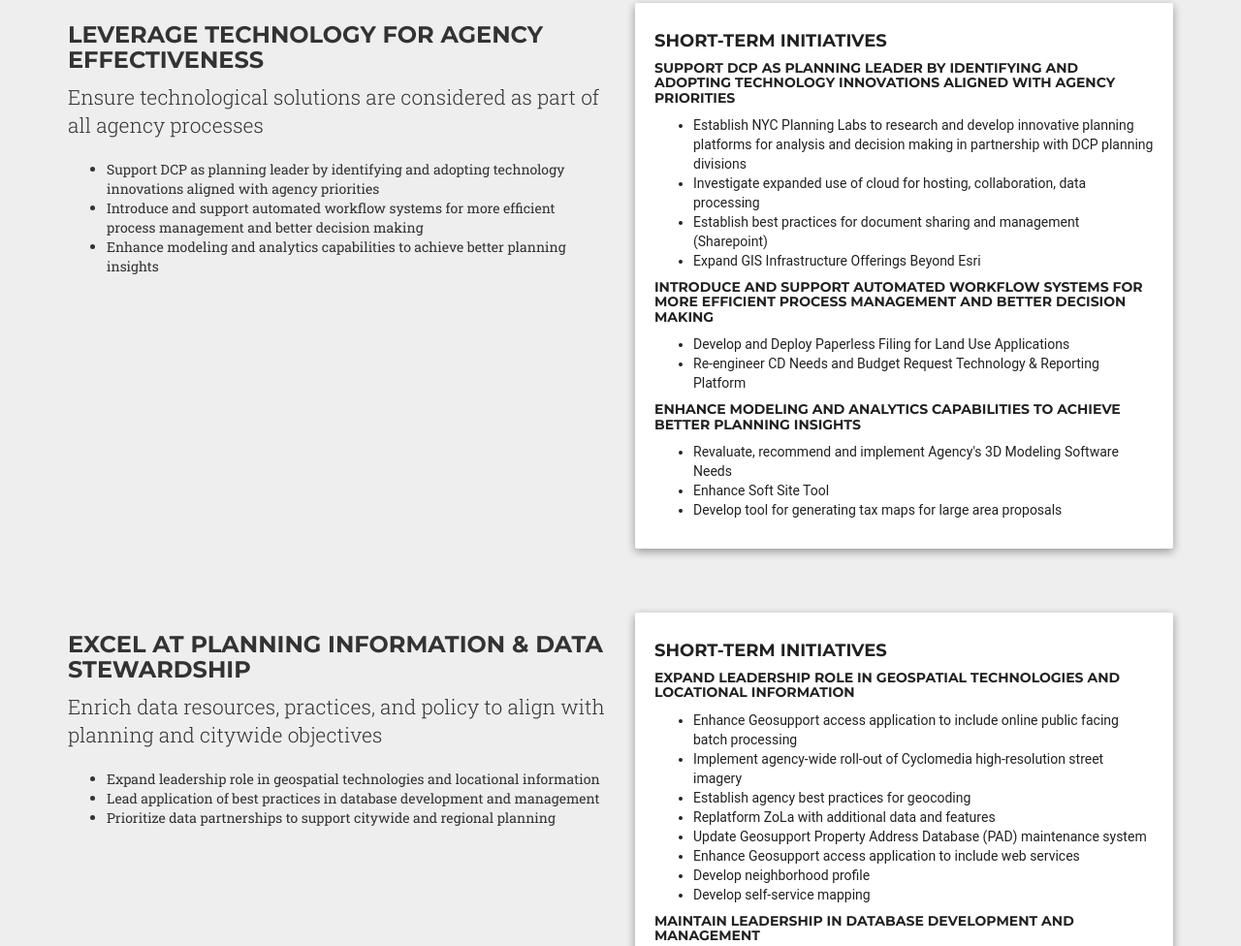
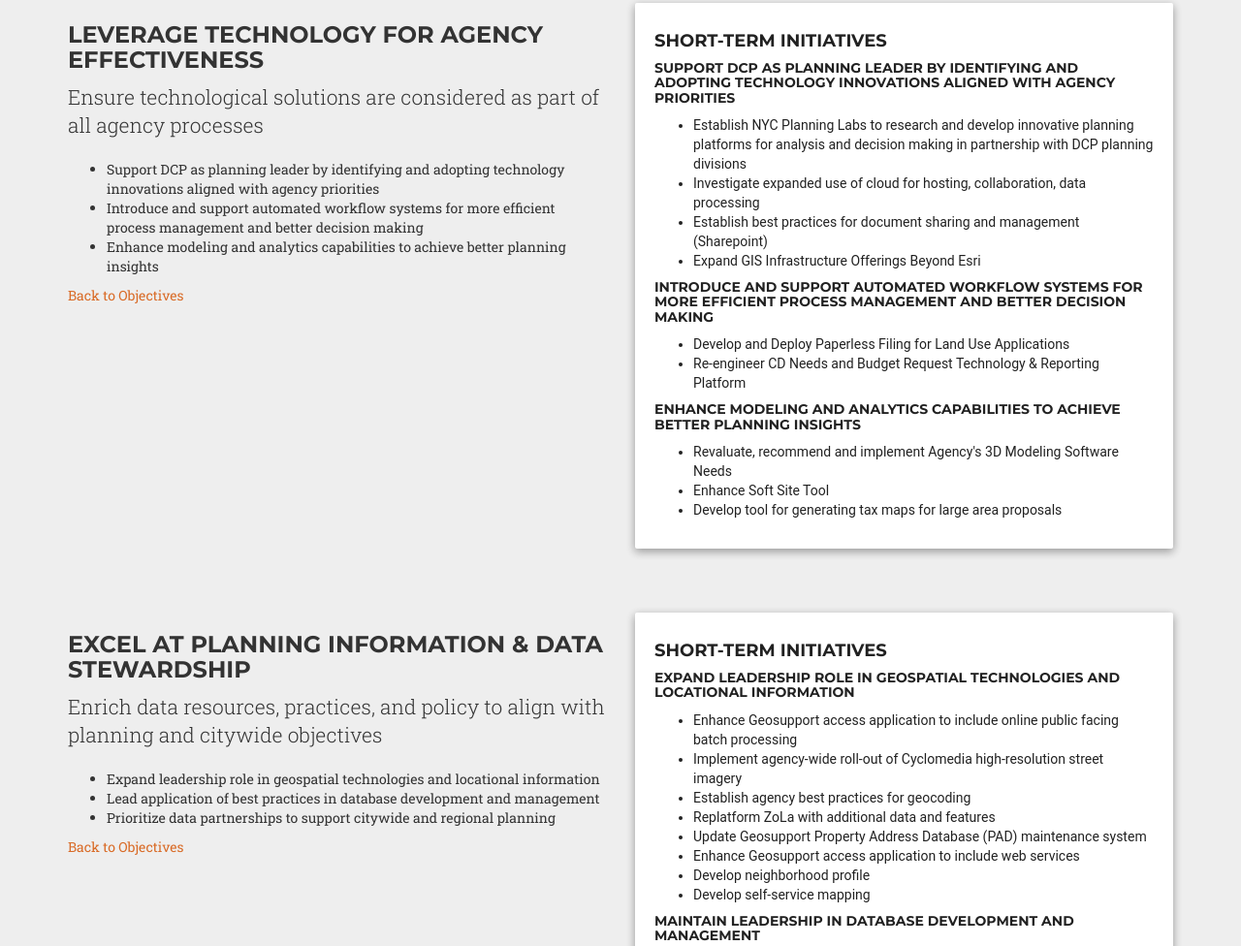
Before and after one commit to NYCPlanning/it-strategic-plan, a website: page index.html in a window 1280 px wide. Shown: the part 3359-4335 px from the top of the page at 97% size. Drawn offline with nearby package versions, Linux system fonts and the light colour scheme; a web font is replaced by a local one.

Commit message:
add back to objectives link

```diff
--- a/index.html
+++ b/index.html
@@ -101,7 +101,7 @@
   <section class="bg-light-gray" id="strategic-objectives">
     <div class="container">
       <div class="row">
-        <div class="col-lg-12 text-center">
+        <div class="col-lg-12 text-center" id="objectives">
           <h2 class="section-heading">Strategic Objectives</h2>
           <h3 class="section-subheading text-muted">Our IT strategic objectives are aligned with the agency's strategic objectives</h3>
         </div>
@@ -155,6 +155,8 @@
                 <li>Maintain open channels with customers to continuously improve core services and infrastructure</li>
                 <li>Improve internal communication of DCP technology landscape, including ongoing upgrades</li>
               </ul>
+
+              <a class="page-scroll" href="#objectives">Back to Objectives</a>
             </div>
             <div class="col-md-6">
               <div class="clearfix"></div>
@@ -203,6 +205,7 @@
                 <li>Introduce and support automated workflow systems for more efficient process management and better decision making</li>
                 <li>Enhance modeling and analytics capabilities to achieve better planning insights</li>
               </ul>
+              <a class="page-scroll" href="#objectives">Back to Objectives</a>
             </div>
             <div class="col-md-6">
               <div class="clearfix"></div>
@@ -248,6 +251,7 @@
                 <li>Lead application of best practices in database development and management</li>
                 <li>Prioritize data partnerships to support citywide and regional planning</li>
               </ul>
+              <a class="page-scroll" href="#objectives">Back to Objectives</a>
             </div>
             <div class="col-md-6">
               <div class="clearfix"></div>
@@ -299,6 +303,7 @@
                 <li>Develop and support platforms to increase data accessibility and planning transparency</li>
                 <li>Facilitate inclusive citizen engagement and outreach methods</li>
               </ul>
+              <a class="page-scroll" href="#objectives">Back to Objectives</a>
             </div>
             <div class="col-md-6">
               <div class="clearfix"></div>
@@ -335,6 +340,7 @@
                 <li>Promote opportunities for career advancement in and outside of ITD</li>
                 <li>Establish IT culture that promotes work-life balance</li>
               </ul>
+              <a class="page-scroll" href="#objectives">Back to Objectives</a>
             </div>
             <div class="col-md-6">
               <div class="clearfix"></div>
```
